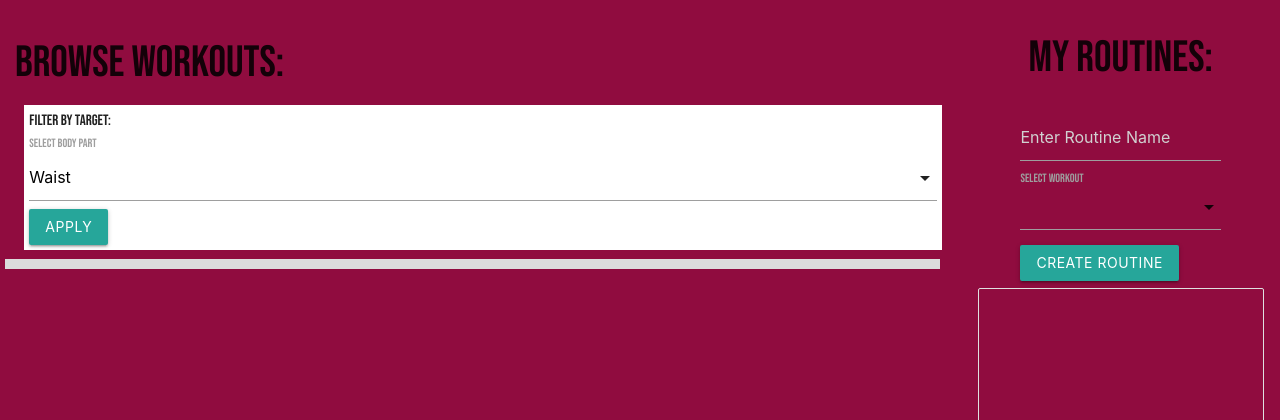
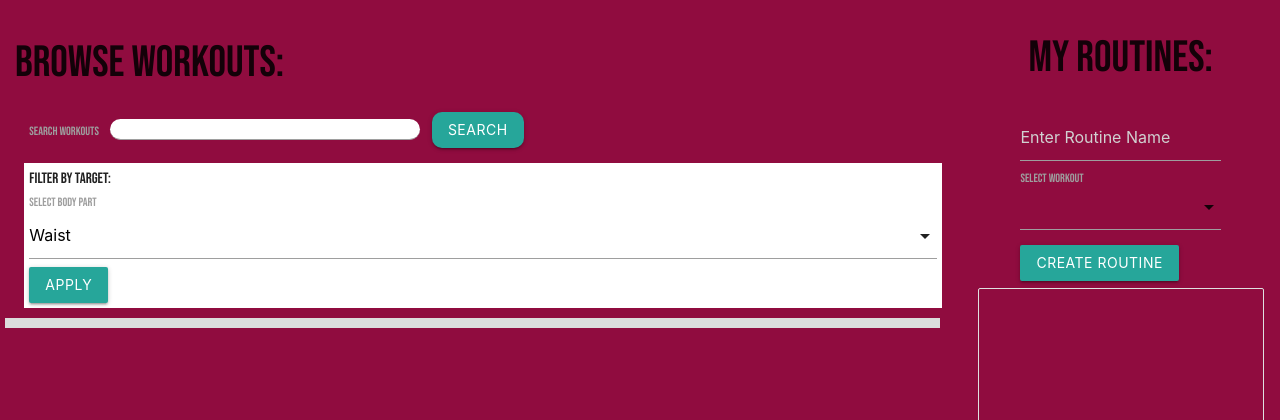
Before and after one commit to Neya1306/Workout-Remixer, a Flask app: page / in a window 1280 px wide. Shown: the top 420 px of the page. Run offline with Flask 3, Linux system fonts and the light colour scheme.

Commit message:
added search bar

```diff
--- a/App/templates/index.html
+++ b/App/templates/index.html
@@ -10,6 +10,15 @@
 <main class="row" style="margin-left: 5px; margin-right: 0;">
   <section class="col s12 m9" style="overflow-y: auto; padding: 10px;">
     <h3>Browse Workouts:</h3>
+    <div class="Search bar" style="padding:5px; margin:1%;">
+      <form action="search" method="GET">
+        <label>Search Workouts</label>
+        <span>
+        <input name="key" style="padding:5px; margin:1%; background-color:#FFFF; border-radius:15px;height:10px; width:300px;">
+        <input class="btn" style="border-radius:10px"type="submit" value="Search">
+      </span>
+      </form>
+    </div>
    <div class="filter" style="padding:5px; margin:1%; background-color:#FFFF;">
       Filter By Target:
       <form action="/filter" method="GET">
--- a/App/views/index.py
+++ b/App/views/index.py
@@ -21,6 +21,13 @@ def get_target_workout():
     routines = Routine.query.all()
     return render_template('index.html', workouts=workouts, routines=routines)
 
+@index_views.route('/search', methods=['GET'])
+def search_workouts():
+    routines = Routine.query.all()
+    key = request.args.get('key')
+    if key:
+        workouts= Workout.query.filter(Workout.name.ilike(f'%{key}%')).all()
+    return render_template('index.html', workouts=workouts, routines=routines)
 
 @index_views.route('/init', methods=['GET'])
 def init():
```
